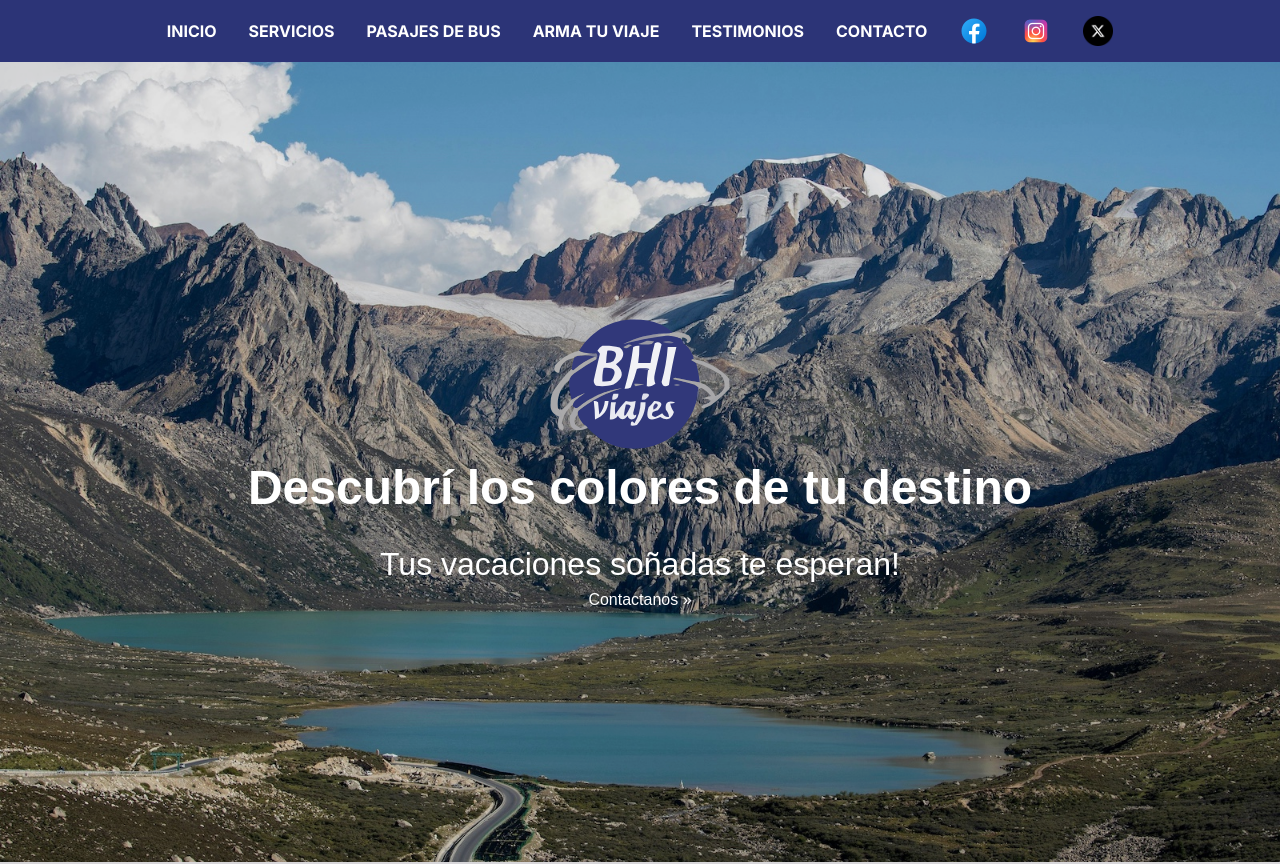
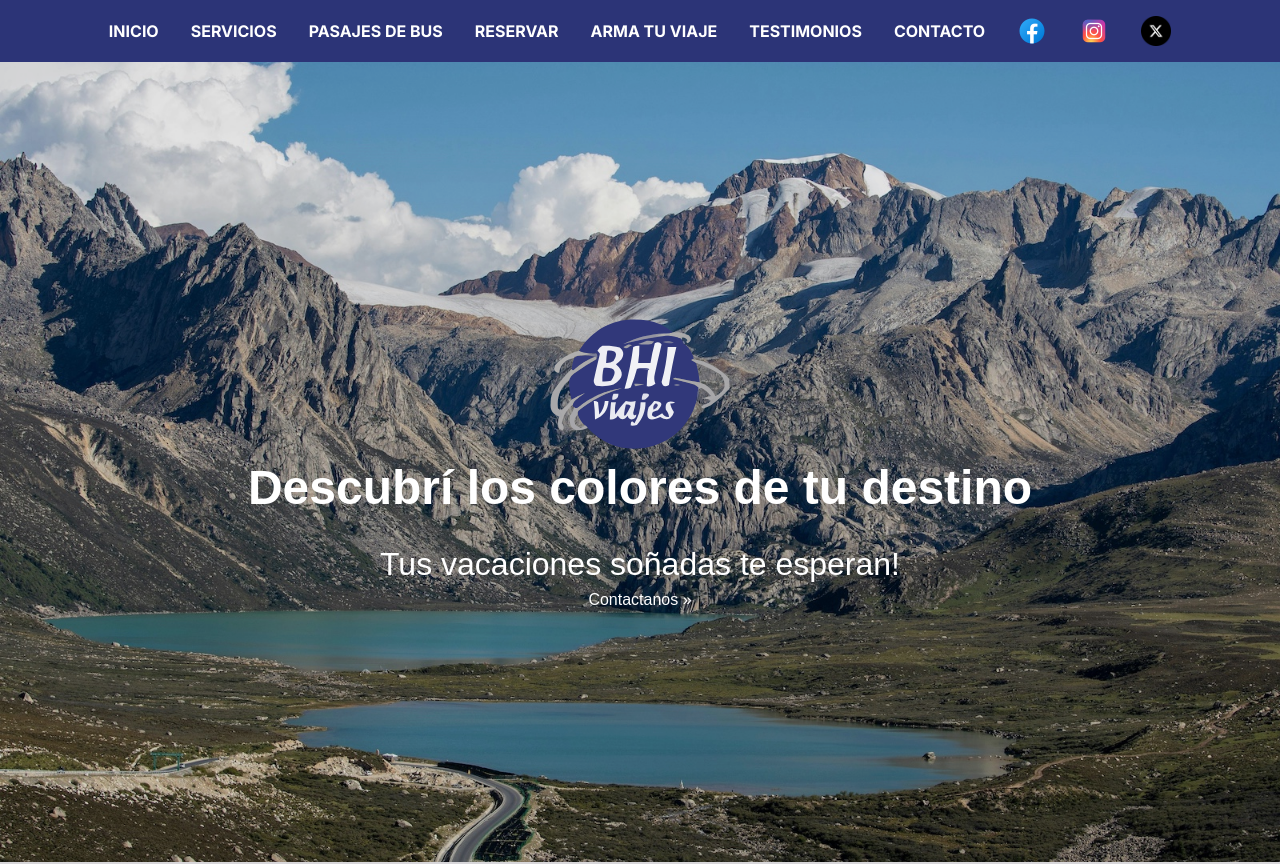
Before and after one commit to chiton/bhi-site, a Next.js app: page / in a window 1280 px wide. Shown: the top 864 px of the page. Built offline with nearby package versions, Linux system fonts and the light colour scheme.

Commit message:
Add reservar to top menu

```diff
--- a/src/components/TopNavBar.tsx
+++ b/src/components/TopNavBar.tsx
@@ -17,6 +17,7 @@ const TopBarNav = () => {
                     <li><a href="/#home">INICIO</a></li>
                     <li className="submenu"><a href="/#services">SERVICIOS</a></li>
                     <li><a href="/bus">PASAJES DE BUS</a></li>
+                    <li><a href="https://app.bhiviajes.com.ar/home/dashboard">RESERVAR</a></li>
                     <li><a href="https://bhiviajes.paquetedinamico.com/">ARMA TU VIAJE</a></li>
                     <li><a href="/#testimonials">TESTIMONIOS</a></li>
                     <li><a href="/#contact">CONTACTO</a></li>
@@ -70,7 +71,7 @@ const TopBarNav = () => {
                     align-items: center;
                 }
 
-                @media (max-width: 1024px) {
+                @media (max-width: 1060px) {
                     .nav-container {
                         justify-content: start;
                     }
```
